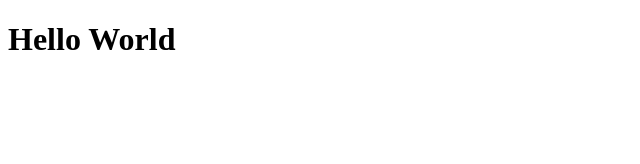
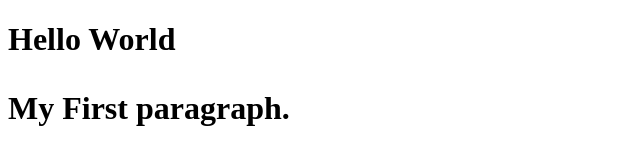
Before and after one commit to microwavetoasteroven/html, a plain HTML site: page index.html in a window 1280 px wide. Shown: the whole page, without its empty margins (0-640 px from the left). Drawn offline with Linux system fonts and the light colour scheme.

Commit message:
added paragraph

```diff
--- a/index.html
+++ b/index.html
@@ -4,5 +4,7 @@
  </head>
  <body>
    <h1>Hello World<h1>
+   <p>My First paragraph.</p>
+
  </body>
 </html>
```
